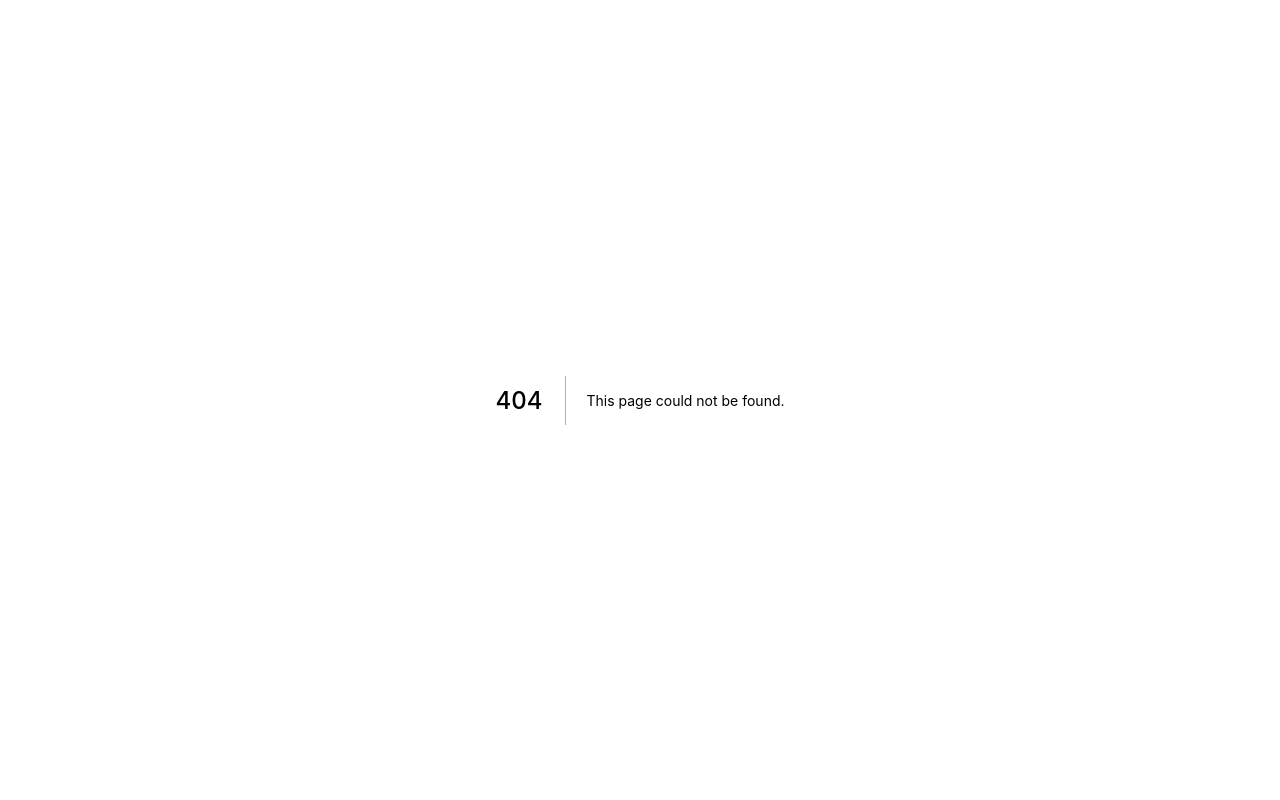
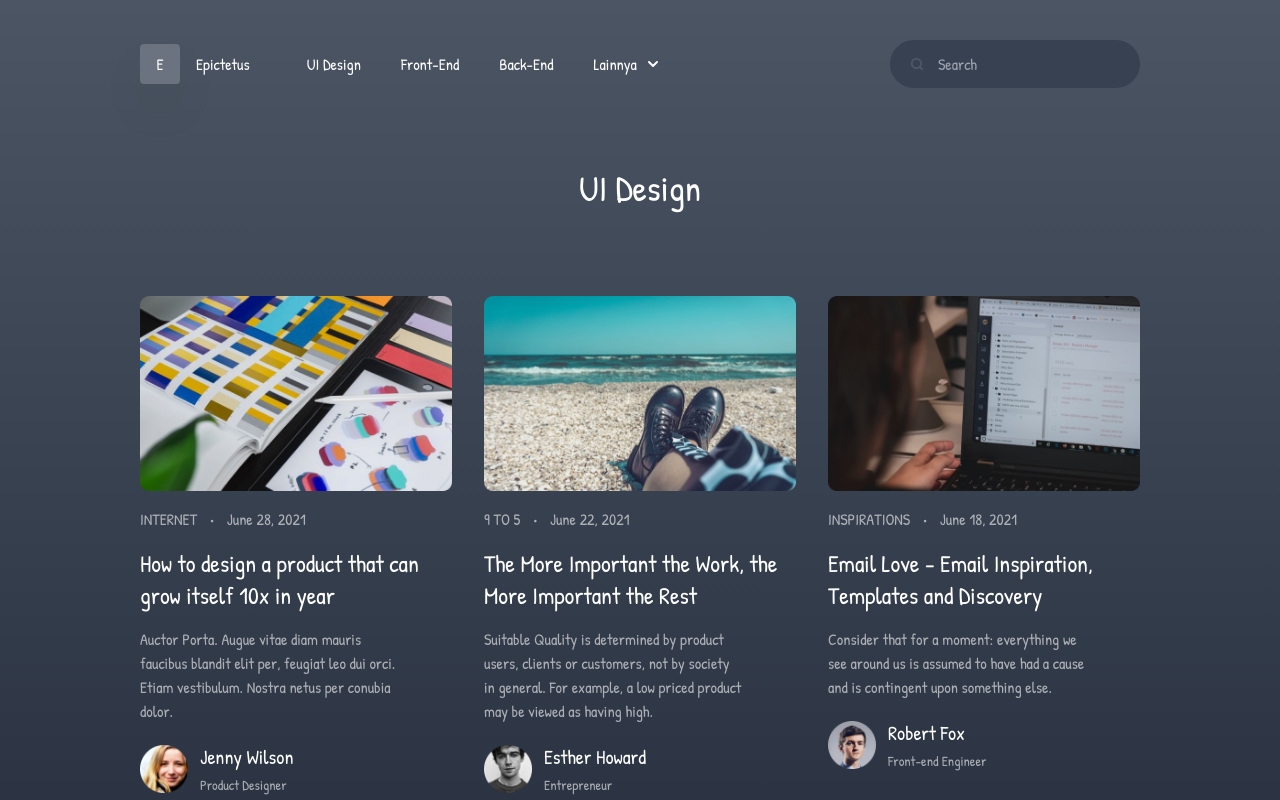
Before and after one commit to calvianoid/epictetus-blog-posts, a Next.js app: page /posts in a window 1280 px wide. Before the commit this address had no page. Shown: the top 800 px of the page. Built offline with nearby package versions, Linux system fonts and the light colour scheme.

Commit message:
feat: page post

```diff
--- /dev/null
+++ b/components/Layout.js
@@ -0,0 +1,12 @@
+import Navbar from './Navbar'
+import Footer from './Footer'
+
+export default function Layout({ children }) {
+  return (
+    <div className="min-h-screen bg-gradient-to-t from-gray-900 to-gray-600 text-white">
+      <Navbar />
+      {children}
+      <Footer />
+    </div>
+  )
+}
--- /dev/null
+++ b/components/SectionHeader.js
@@ -0,0 +1,3 @@
+export default function SectionHeader({ children }) {
+  return <h1 className="py-10 text-center text-4xl">{children}</h1>
+}
--- /dev/null
+++ b/pages/posts.js
@@ -0,0 +1,35 @@
+import Layout from '../components/Layout'
+import CardPost from '../components/CardPost'
+import Container from '../components/Container'
+import SectionHeader from '../components/SectionHeader'
+import { useState } from 'react'
+import mockPosts from '../ulits/posts.json'
+
+export default function Posts() {
+  const [posts, setPosts] = useState(mockPosts)
+
+  return (
+    <Layout>
+      <Container>
+        <SectionHeader>UI Design</SectionHeader>
+        {!posts.length ? (
+          <div className="py-20 text-center">
+            <h2 className="text-6xl">No result 😥</h2>
+            <p className="mx-auto mt-4 w-full text-xl text-white/60 md:w-6/12">
+              We couldn’t find any posts with the keyword `yahahahayuk`. Please
+              try another keyword.
+            </p>
+          </div>
+        ) : (
+          <div className="-mx-4 flex flex-wrap pt-6">
+            {posts.map((post) => (
+              <div key={post.id} className="w-full px-4 py-6 md:w-4/12">
+                <CardPost {...post} />
+              </div>
+            ))}
+          </div>
+        )}
+      </Container>
+    </Layout>
+  )
+}
--- /dev/null
+++ b/ulits/posts.json
@@ -0,0 +1,68 @@
+[
+  {
+    "id": 1,
+    "thumbnail": "./thumbnail-2.png",
+    "category": "Internet",
+    "date": "June 28, 2021",
+    "title": "How to design a product that can grow itself 10x in year",
+    "shortDescription": "Auctor Porta. Augue vitae diam mauris faucibus blandit elit per, feugiat leo dui orci. Etiam vestibulum. Nostra netus per conubia dolor.",
+    "authorAvatar": "./author-2.png",
+    "authorName": "Jenny Wilson",
+    "authorJob": "Product Designer"
+  },
+  {
+    "id": 2,
+    "thumbnail": "./thumbnail-3.png",
+    "category": "9 TO 5",
+    "date": "June 22, 2021",
+    "title": "The More Important the Work, the More Important the Rest",
+    "shortDescription": "Suitable Quality is determined by product users, clients or customers, not by society in general. For example, a low priced product may be viewed as having high.",
+    "authorAvatar": "./author-3.png",
+    "authorName": "Esther Howard",
+    "authorJob": "Entrepreneur"
+  },
+  {
+    "id": 3,
+    "thumbnail": "./thumbnail-4.png",
+    "category": "INSPIRATIONS",
+    "date": "June 18, 2021",
+    "title": "Email Love - Email Inspiration, Templates and Discovery",
+    "shortDescription": "Consider that for a moment: everything we see around us is assumed to have had a cause and is contingent upon something else.",
+    "authorAvatar": "./author-4.png",
+    "authorName": "Robert Fox",
+    "authorJob": "Front-end Engineer"
+  },
+  {
+    "id": 4,
+    "thumbnail": "./thumbnail-5.png",
+    "category": "Internet",
+    "date": "June 28, 2021",
+    "title": "How to design a product that can grow itself 10x in year",
+    "shortDescription": "Auctor Porta. Augue vitae diam mauris faucibus blandit elit per, feugiat leo dui orci. Etiam vestibulum. Nostra netus per conubia dolor.",
+    "authorAvatar": "./author-2.png",
+    "authorName": "Jenny Wilson",
+    "authorJob": "Product Designer"
+  },
+  {
+    "id": 5,
+    "thumbnail": "./thumbnail-6.png",
+    "category": "9 TO 5",
+    "date": "June 22, 2021",
+    "title": "The More Important the Work, the More Important the Rest",
+    "shortDescription": "Suitable Quality is determined by product users, clients or customers, not by society in general. For example, a low priced product may be viewed as having high.",
+    "authorAvatar": "./author-3.png",
+    "authorName": "Esther Howard",
+    "authorJob": "Entrepreneur"
+  },
+  {
+    "id": 6,
+    "thumbnail": "./thumbnail-7.png",
+    "category": "INSPIRATIONS",
+    "date": "June 18, 2021",
+    "title": "Email Love - Email Inspiration, Templates and Discovery",
+    "shortDescription": "Consider that for a moment: everything we see around us is assumed to have had a cause and is contingent upon something else.",
+    "authorAvatar": "./author-4.png",
+    "authorName": "Robert Fox",
+    "authorJob": "Front-end Engineer"
+  }
+]
```
